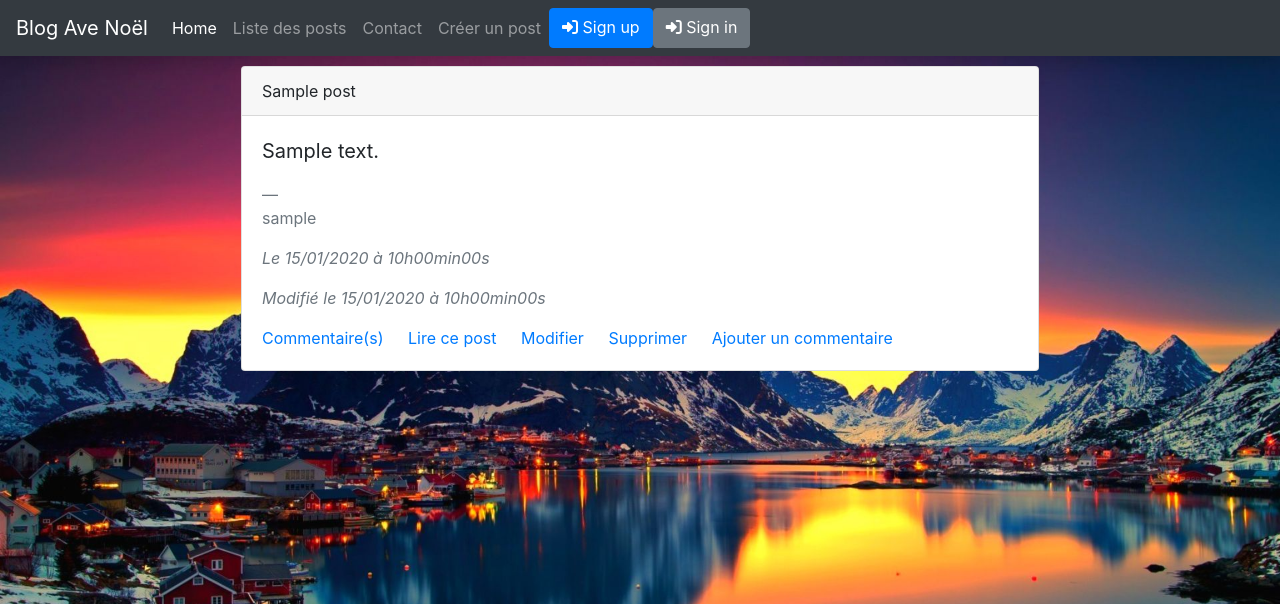
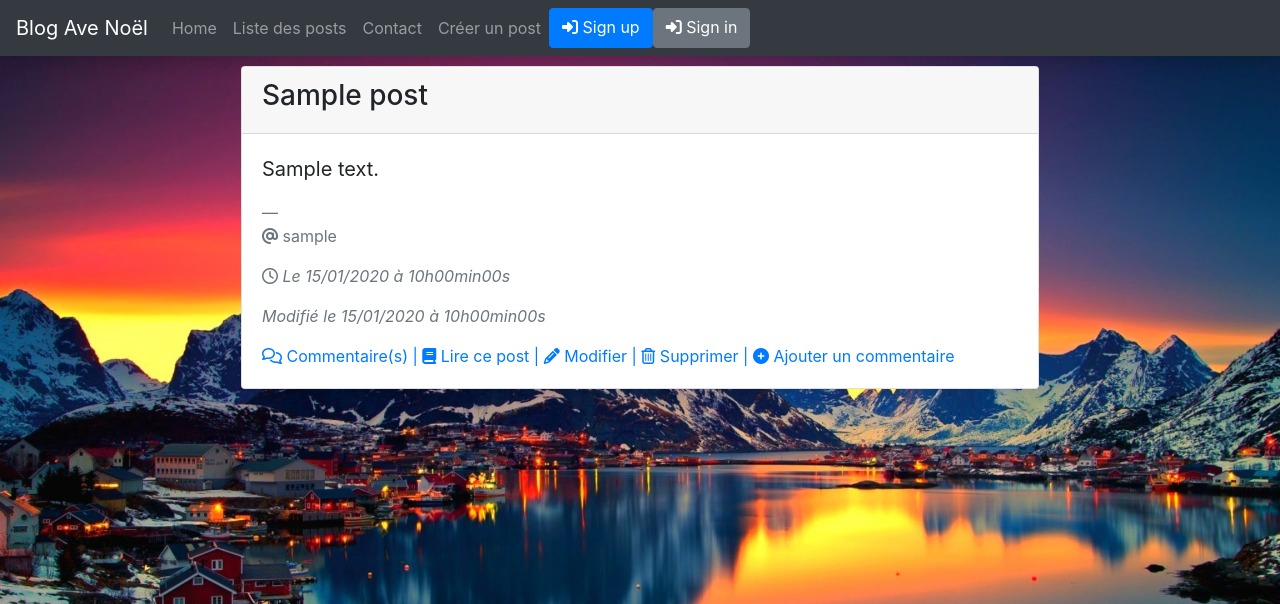
Before and after one commit to TiboProject/ave_noel, a PHP site: the page made by index.php in a window 1280 px wide. Shown: the top 604 px of the page. Run offline with PHP 8.4, Linux system fonts and the light colour scheme; tables that the repository leaves empty or names only in its code hold one stand-in row (values such as "Sample post"); some libraries are stand-ins or nearby versions.

Commit message:
Changements dans le design

```diff
--- a/assets/src/template/headerTemplate.php
+++ b/assets/src/template/headerTemplate.php
@@ -30,7 +30,7 @@
         </button>
         <div class="collapse navbar-collapse" id="navbarResponsive">
             <div class="navbar-nav">
-                <a class="nav-link active" href="index.php">Home <span class="sr-only">(current)</span></a>
+                <a class="nav-link" class="fst-italic" href="index.php">Home <span class="sr-only">(current)</span></a>
                 <a class="nav-link" href="?page=post&action=show">Liste des posts</a>
                 <?php
                     if(isset($_SESSION['mail'])){
--- a/assets/src/view/indexView.php
+++ b/assets/src/view/indexView.php
@@ -10,7 +10,7 @@
         <div class="row">
             <div class="card" style="width: 70%;margin:0 auto;margin-top: 10px;">
                 <div class="card-header">
-                    <?= htmlspecialchars($data['title']) ?>
+                <h3 class="fst-italic"> <?= htmlspecialchars($data['title']) ?></h3>
                 </div>
                 <div class="card-body">
                     <blockquote class="blockquote mb-0">
@@ -19,11 +19,11 @@
                         </p>
                         <footer class="blockquote-footer">
                             <p>
-                                <?= htmlspecialchars($data['username'])?>
+                            <i class="fas fa-at"></i> <?= htmlspecialchars($data['username'])?>
                             </p>
                         <cite title="Created at">
                             <p>
-                                Le <?= htmlspecialchars($data['date'])?>
+                            <i class="far fa-clock"></i> Le <?= htmlspecialchars($data['date'])?>
                             </p>
                         </cite>
                         <?php
@@ -40,11 +40,11 @@
                         ?>
                         </footer>
                     </blockquote>
-                    <a href="?page=comment&id=<?=$data['id'];?>" class="card-link">Commentaire(s)</a>
-                    <a href="?page=post&action=read&id=<?=$data['id'];?>" class="card-link">Lire ce post</a>
-                    <a href="?page=post&action=update&id=<?=$data['id'];?>" class="card-link">Modifier</a>
-                    <a href="?page=post&action=delete&id=<?=$data['id'];?>" class="card-link">Supprimer</a>
-                    <a href="?page=comment&action=create&id=<?=$data['id'];?>" class="card-link">Ajouter un commentaire</a>
+                    <i style="color:#007bff" class="far fa-comments"> </i> <a href="?page=comment&id=<?=$data['id'];?>" class="card-link">Commentaire(s) | </a>
+                    <i style="color:#007bff" class="fas fa-book"></i> <a href="?page=post&action=read&id=<?=$data['id'];?>" class="card-link">Lire ce post | </a>
+                    <i style="color:#007bff" class="fas fa-pencil-alt"></i> <a href="?page=post&action=update&id=<?=$data['id'];?>" class="card-link">Modifier | </a>
+                    <i style="color:#007bff" class="far fa-trash-alt"></i> <a href="?page=post&action=delete&id=<?=$data['id'];?>" class="card-link">Supprimer | </a>
+                    <i style="color:#007bff" class="fas fa-plus-circle"></i> <a href="?page=comment&action=create&id=<?=$data['id'];?>" class="card-link">Ajouter un commentaire</a>
                 </div>
             </div>
         </div>
```
Also changed, not shown: assets/src/view/commentView.php (+12 -4 lines).
